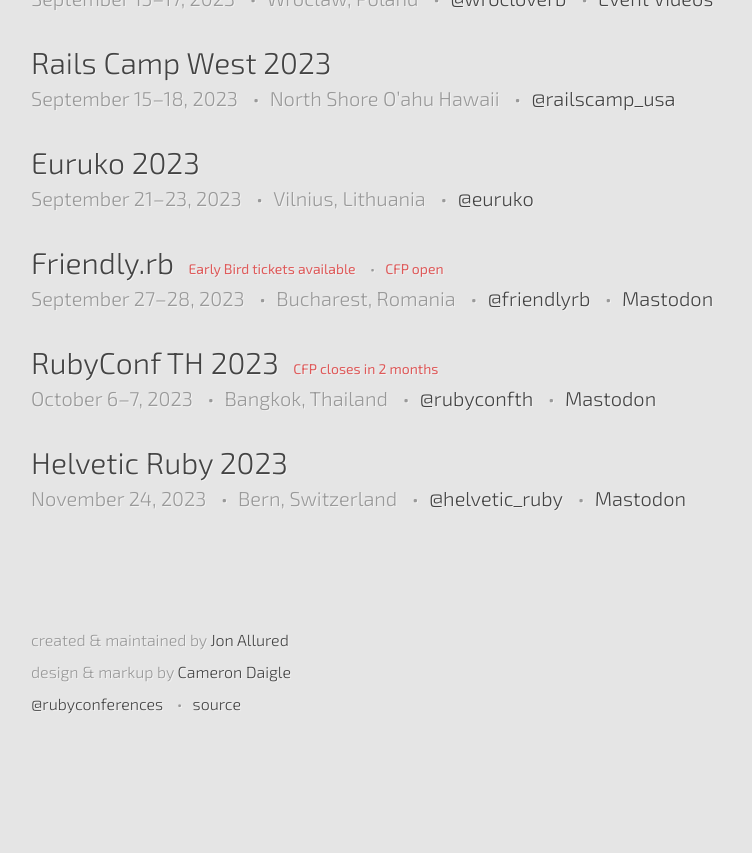
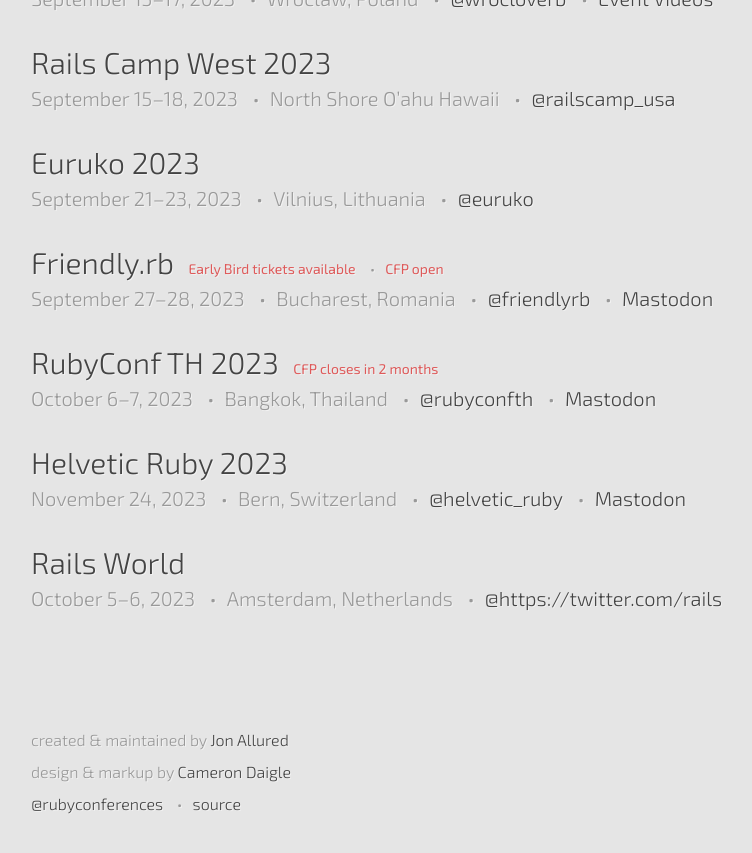
Before and after one commit to ruby-conferences/ruby-conferences.github.io, a Jekyll site: the page built from index.html, in a window 1280 px wide and 900 px high, scrolled down 1318 px. Shown: the top 853 px of the window, without its empty margins (209-961 px from the left). Built offline with Jekyll 4.4.1, drawn with Linux system fonts in a browser that asks for light colours; before the commit the page ends 2118 px from its top, so only the background shows below that.

Commit message:
Add Rails World

```diff
--- a/_data/conferences.yml
+++ b/_data/conferences.yml
@@ -129,7 +129,7 @@
   twitter: rubyconfuruguay
   video_link: https://www.youtube.com/playlist?list=PLxx5qlTQCf0zx-DIFVHlftznHExI7ONEV
 
-- name: 'RubyMotion #inspect'
+- name: "RubyMotion #inspect"
   location: San Francisco, CA
   start_date: 2014-05-28
   end_date: 2014-05-29
@@ -1380,7 +1380,7 @@
   twitter: utrubyhack
   video_link: https://confreaks.tv/events/rubyhack2018
 
-- name: 'Madison+ Ruby: Chicago'
+- name: "Madison+ Ruby: Chicago"
   location: Chicago, Illinois
   start_date: 2018-05-10
   end_date: 2018-05-11
@@ -2285,3 +2285,10 @@
   mastodon: https://ruby.social/@helvetic_ruby
   cfp_phrase: CFP open
   cfp_date: 2023-03-31
+
+- name: Rails World
+  location: Amsterdam, Netherlands
+  start_date: 2023-10-05
+  end_date: 2023-10-06
+  url: https://rubyonrails.org/2023/4/6/rails-world-is-coming
+  twitter: https://twitter.com/rails
```
